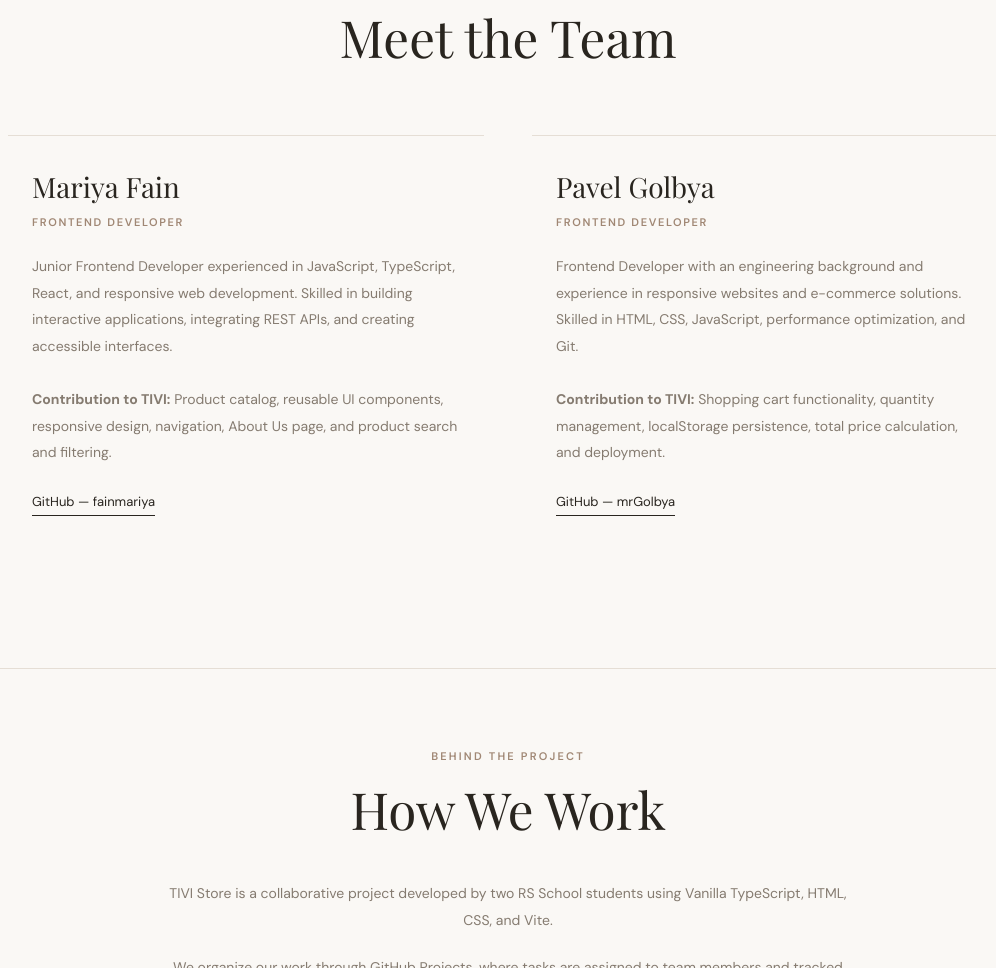
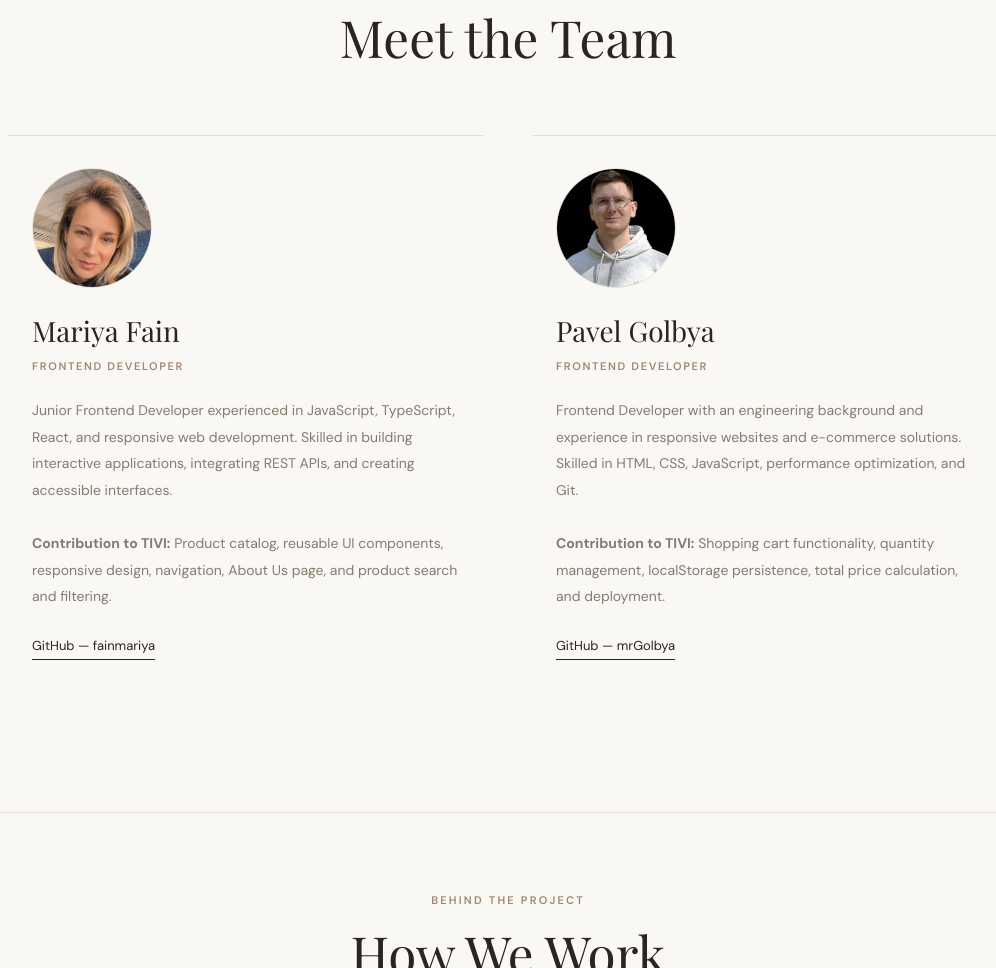
Before and after one commit to fainmariya/tivi-store, a website built with Vite: page index.html in a window 1280 px wide. Shown: the part 1002-1970 px from the top of the page, without its empty margins (132-1128 px from the left). Built offline with nearby package versions, Linux system fonts and the light colour scheme.

Commit message:
feat: add team photos to About Us page

```diff
--- a/index.html
+++ b/index.html
@@ -42,6 +42,14 @@
 
           <div class="team__grid">
             <article class="team__member">
+              <img
+  class="team__avatar"
+  src="/src/assets/teamphoto/Myphoto.jpg"
+  alt="Mariya Fain"
+  width="120"
+  height="120"
+/>
+
               <h3>Mariya Fain</h3>
               <p class="team__role">Frontend Developer</p>
               <p class="team__description">
@@ -60,6 +68,13 @@
             </article>
 
             <article class="team__member">
+              <img
+  class="team__avatar"
+  src="/src/assets/teamphoto/PavelPhoto.png"
+  alt="Pavel Golbya"
+  width="120"
+  height="120"
+/>
               <h3>Pavel Golbya</h3>
 
 <p class="team__role">Frontend Developer</p>
--- a/src/style.css
+++ b/src/style.css
@@ -102,6 +102,18 @@ body {
 .site-header__cart:focus-visible {
   outline: 2px solid var(--color-accent);
   outline-offset: 3px;
+}
+.team__avatar {
+  width: 120px;
+  height: 120px;
+  margin-bottom: 24px;
+  border-radius: 50%;
+  object-fit: cover;
+  object-position: center 20%;;
+  border: 1px solid var(--color-border);
+}
+.team__member:nth-child(2) .team__avatar {
+  object-position: center 0.2%;
 }
 
 @media (max-width: 600px) {
```
Also changed, not shown: src/assets/teamphoto/Myphoto.jpg (added), src/assets/teamphoto/PavelPhoto.png (added).
